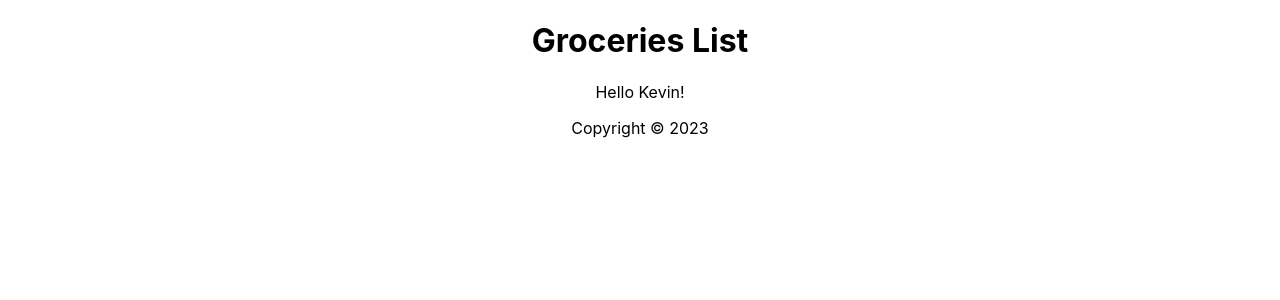
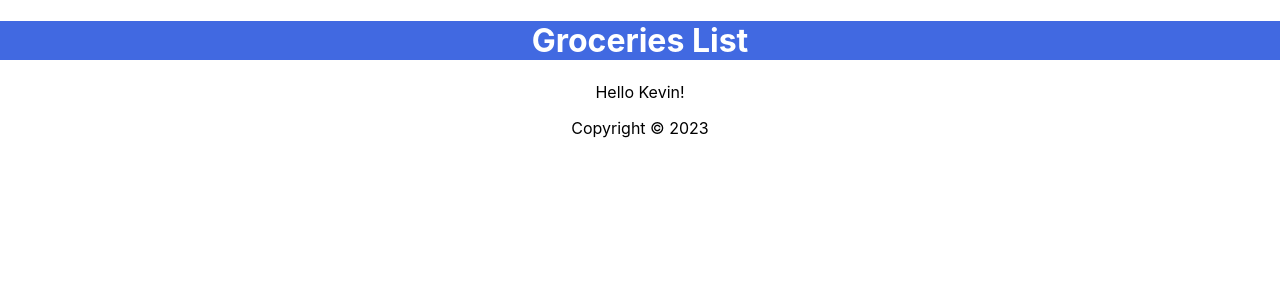
Before and after one commit to alindaByamukama/react-projects, a React (Create React App) app in the folder my-app-dir/my-react-app/: page / in a window 1280 px wide. Shown: the top 300 px of the page. Built offline with nearby package versions, Linux system fonts and the light colour scheme.

Commit message:
add inline css style to Header component

```diff
--- a/my-app-dir/my-react-app/src/Header.js
+++ b/my-app-dir/my-react-app/src/Header.js
@@ -1,8 +1,13 @@
 import React from 'react'
 
 const Header = () => {
+  const headerStyle = {
+    backgroundColor: 'royalblue',
+    color: '#ffff'
+  };
+
   return (
-    <header>
+    <header style={headerStyle}>
         <h1>Groceries List</h1>
     </header>
   )
```
